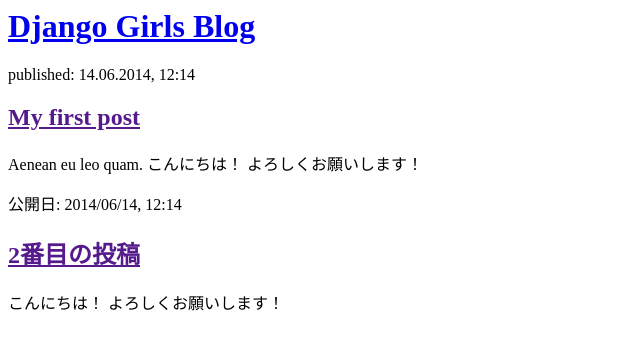
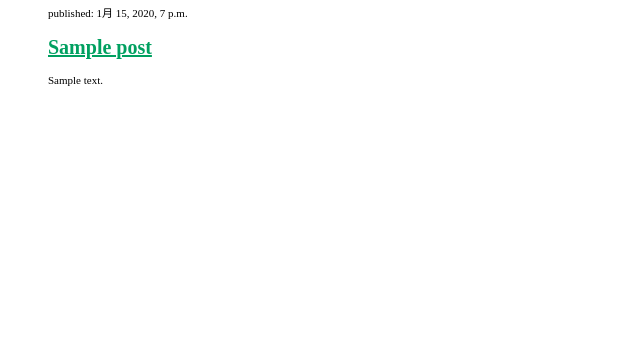
Before and after one commit to southbrancheast/my-first-blog, a Django app: template blog/templates/blog/post_list.html in a window 1280 px wide. Shown: the top 350 px of the page, without its empty margins (0-640 px from the left). Run offline with Django 3.2, Linux system fonts and the light colour scheme; the template is opened without the code that fills it: values that come from a table or form of the project are taken from there, others are empty; tables that the repository leaves empty hold one stand-in row (values such as "Sample post").

Commit message:
Modified templates to display posts from database.

```diff
--- a/blog/templates/blog/post_list.html
+++ b/blog/templates/blog/post_list.html
@@ -1,22 +1,35 @@
 <html>
     <head>
         <title>Django Girls blog</title>
+        <style>
+a{
+  color:#00a060;
+}
+a:hover{
+  color:springgreen
+}
+p{
+  font-size: 11px;
+  line-height: 11px;
+}
+h2{
+  font-size: 20px;
+}
+
+        </style>
     </head>
     <body>
+    <ul>
+
+    {% for post in posts %}
         <div>
-            <h1><a href="/">Django Girls Blog</a></h1>
+            <p>published: {{ post.published_date }}</p>
+            <h2><a href="">{{ post.title }}</a></h2>
+            <p>{{post.text|linebreaksbr }}</p>
         </div>
+    {% endfor %}
 
-        <div>
-            <p>published: 14.06.2014, 12:14</p>
-            <h2><a href="">My first post</a></h2>
-            <p>Aenean eu leo quam. こんにちは！ よろしくお願いします！ </p>
-        </div>
 
-        <div>
-            <p>公開日: 2014/06/14, 12:14</p>
-            <h2><a href="">2番目の投稿</a></h2>
-            <p> こんにちは！ よろしくお願いします！ </p>
-        </div>
+
     </body>
 </html>
```
Also changed, not shown: blog/views.py (+6 -1 lines).
